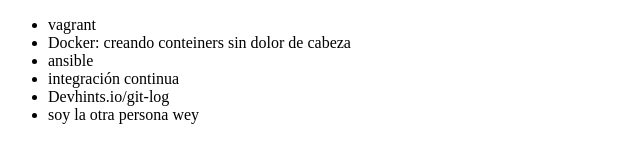
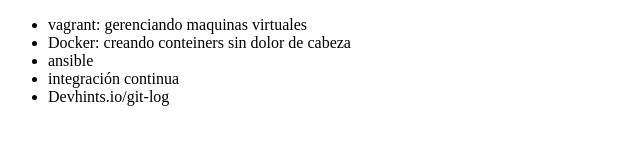
Before and after one commit to ivanrios1807/alura-git, a plain HTML site: page index.html in a window 1280 px wide. Shown: the whole page, without its empty margins (0-640 px from the left). Drawn offline with Linux system fonts and the light colour scheme.

Commit message:
corrigiendo curso de vagrant

```diff
--- a/index.html
+++ b/index.html
@@ -6,12 +6,11 @@
     </head>
     <body>
         <ul>
-            <li>vagrant</li>
+            <li>vagrant: gerenciando maquinas virtuales </li>
             <li>Docker: creando conteiners sin dolor de cabeza</li>
             <li>ansible</li>
             <li>integración continua</li>
             <li>Devhints.io/git-log</li>
-            <li>soy la otra persona wey</li>
         </ul>
     </body>
 </html>
```
